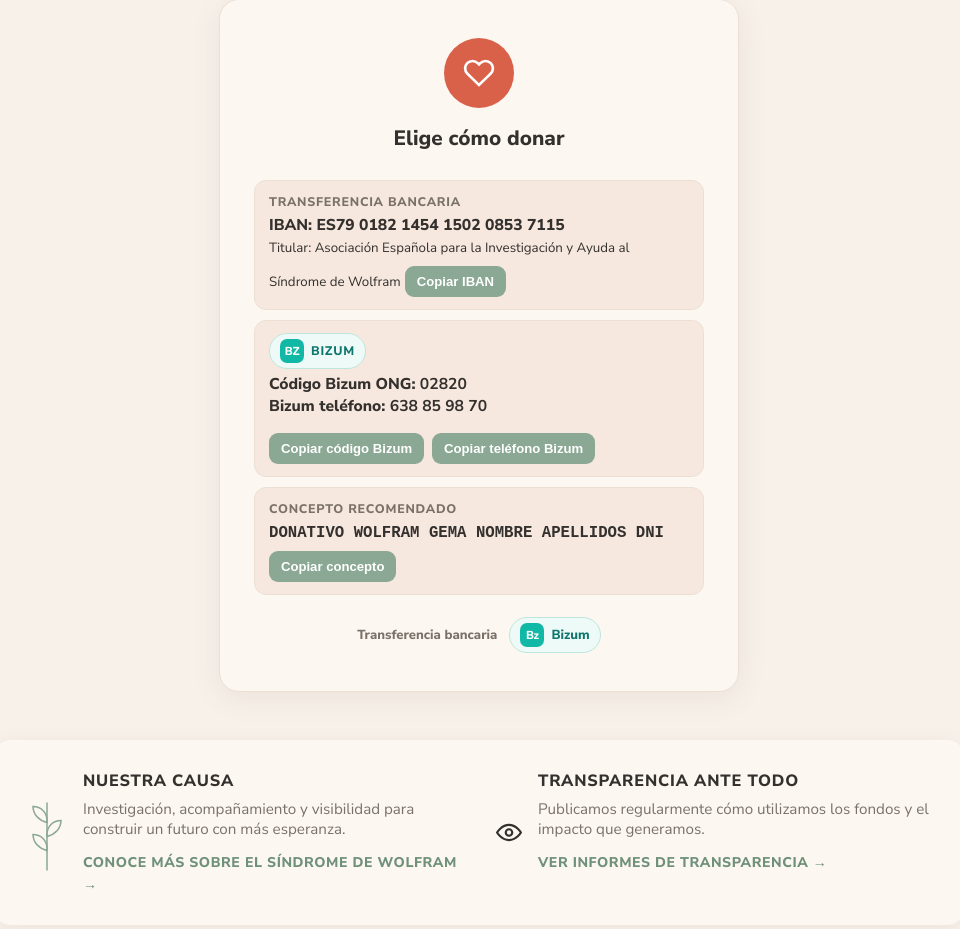
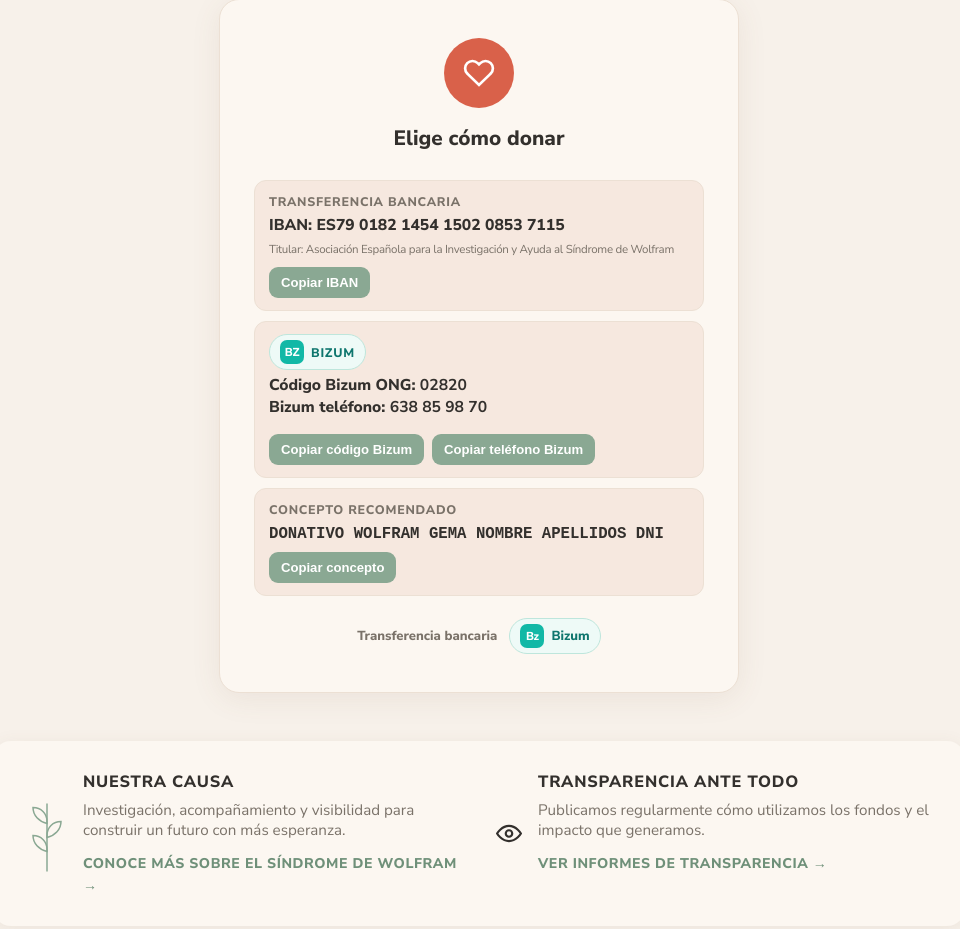
Before and after one commit to maria95nc-droid/web-wolfram-cf, a plain HTML site: page index.html in a window 1280 px wide. Shown: the part 1523-2452 px from the top of the page, without its empty margins (161-1121 px from the left). Drawn offline with nearby package versions, Linux system fonts and the light colour scheme; no server answers.

Commit message:
Add files via upload

```diff
--- a/index.html
+++ b/index.html
@@ -199,6 +199,8 @@
   .dato-pago{background:#f6e8df;border:1px solid var(--borde);border-radius:12px;padding:12px 14px}
   .dato-pago .k{font-size:.78rem;font-weight:800;letter-spacing:.06em;text-transform:uppercase;color:var(--suave);margin-bottom:4px}
   .dato-pago .v{font-weight:800;color:var(--tinta);font-size:.98rem;word-break:break-word}
+  .titular-iban{display:block;margin-top:6px;color:var(--suave);font-size:.72rem;line-height:1.35;white-space:nowrap;letter-spacing:-.025em}
+  .dato-pago.transferencia .mini-copy{display:block;width:max-content;margin-top:10px}
   .mini-copy{margin-top:8px;border:0;background:var(--verde);color:#fff;border-radius:9px;padding:8px 12px;font-weight:800;cursor:pointer;font-size:.82rem}
   .mini-copy:hover{background:var(--verdeH)}
   .opciones-metodo{display:grid;gap:8px}
@@ -208,6 +210,10 @@
   .metodo-post-registro button{border:2px solid var(--borde);background:#fff;border-radius:11px;padding:11px 10px;font-family:inherit;font-weight:800;color:var(--tinta);cursor:pointer;display:flex;align-items:center;justify-content:center;gap:7px}
   .metodo-post-registro button.activo{border-color:var(--coral);background:#fff5f1;color:var(--coral-hondo)}
   @media (max-width:440px){.metodo-post-registro{grid-template-columns:1fr}}
+  @media (max-width:520px){
+    .titular-iban{font-size:.58rem;letter-spacing:-.04em}
+  }
+
   .resultado-donacion{display:none;background:#f6e8df;border:1px solid var(--borde);border-left:5px solid var(--verde);border-radius:14px;padding:14px 15px;margin-top:14px;color:var(--tinta);font-size:.92rem;line-height:1.45}
   .resultado-donacion strong{font-weight:800}
   .resultado-donacion code{font-family:ui-monospace,SFMono-Regular,Menlo,Consolas,monospace;background:#fff;padding:2px 5px;border-radius:5px}
@@ -307,10 +313,10 @@
       </div>
       <h3>Elige cómo donar</h3>
       <div class="datos-pago" aria-label="Datos para donar">
-        <div class="dato-pago">
+        <div class="dato-pago transferencia">
           <div class="k">Transferencia bancaria</div>
           <div class="v">IBAN: <span id="iban-visible">ES79 0182 1454 1502 0853 7115</span></div>
-          <small>Titular: Asociación Española para la Investigación y Ayuda al Síndrome de Wolfram</small>
+          <small class="titular-iban">Titular: Asociación Española para la Investigación y Ayuda al Síndrome de Wolfram</small>
           <button class="mini-copy" type="button" data-copy="ES7901821454150208537115">Copiar IBAN</button>
         </div>
         <div class="dato-pago">
```
